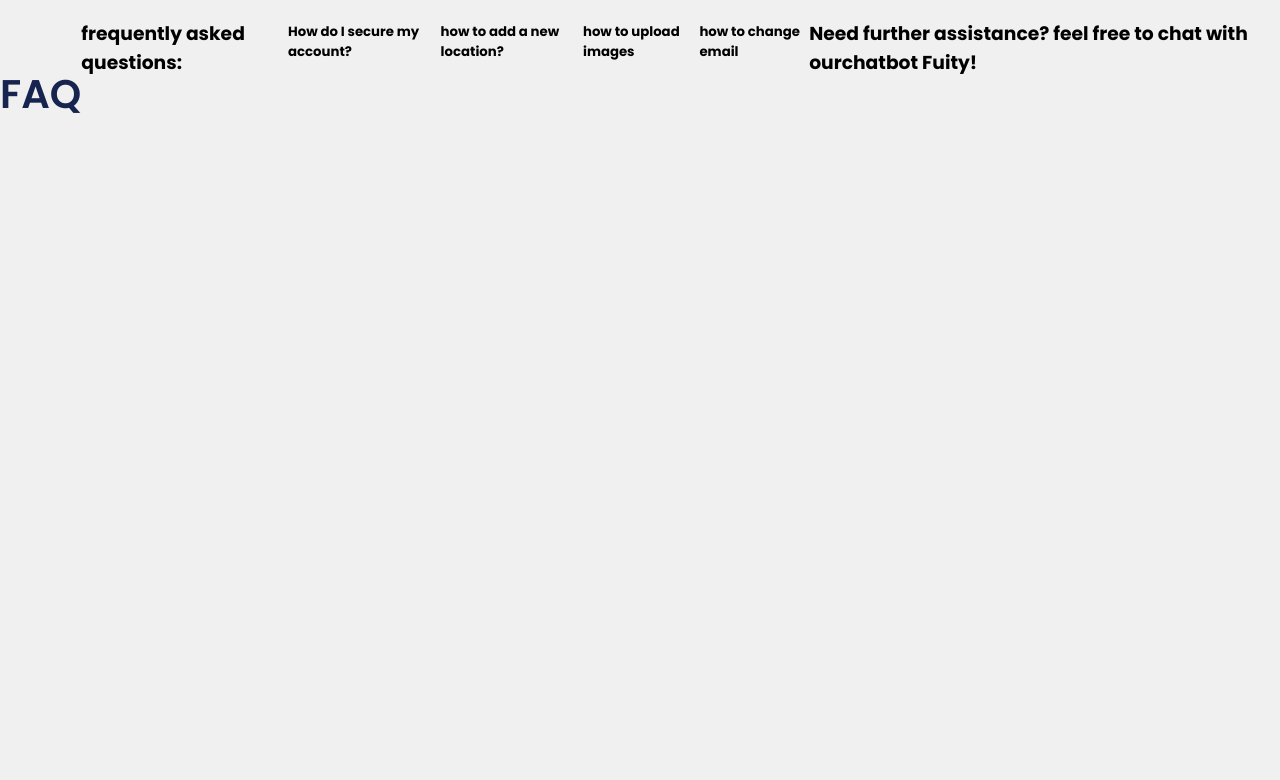
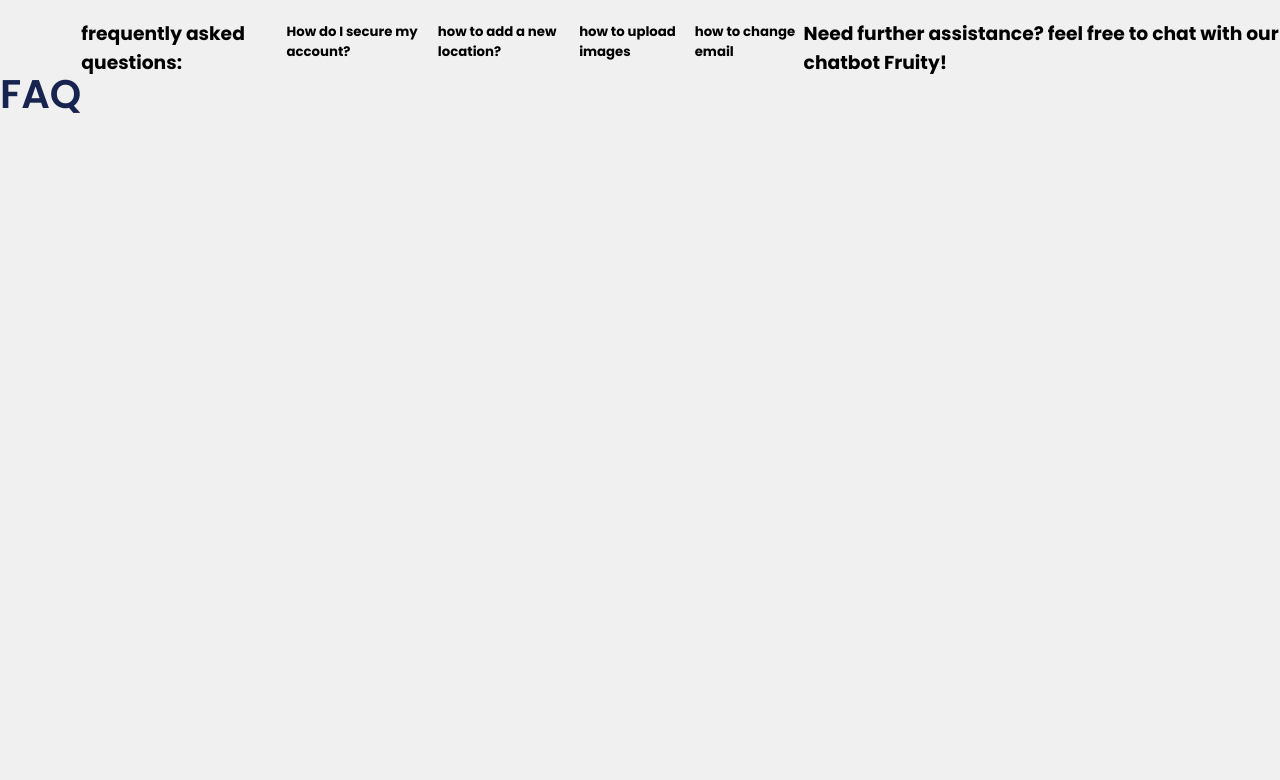
Before and after one commit to TinusNL/fruition, a PHP site: page /fruition/FAQ in a window 1280 px wide. Shown: the top 780 px of the page. Run offline with PHP 8.4, Linux system fonts and the light colour scheme.

Commit message:
fixed typos

```diff
--- a/pages/FAQ/index.php
+++ b/pages/FAQ/index.php
@@ -11,6 +11,6 @@
     <h5>how to add a new location?</h5>
     <h5>how to upload images</h5>
     <h5>how to change email</h5>
-    <h3>Need further assistance? feel free to chat with ourchatbot Fuity!</h3>
+    <h3>Need further assistance? feel free to chat with our chatbot Fruity!</h3>
 </body>
 </html>
```
